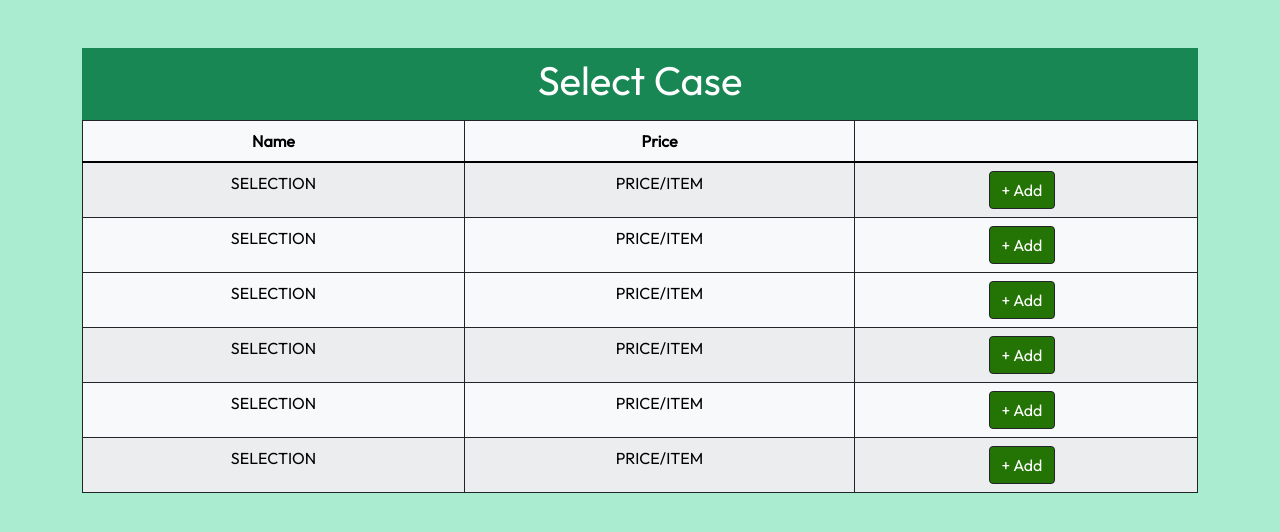
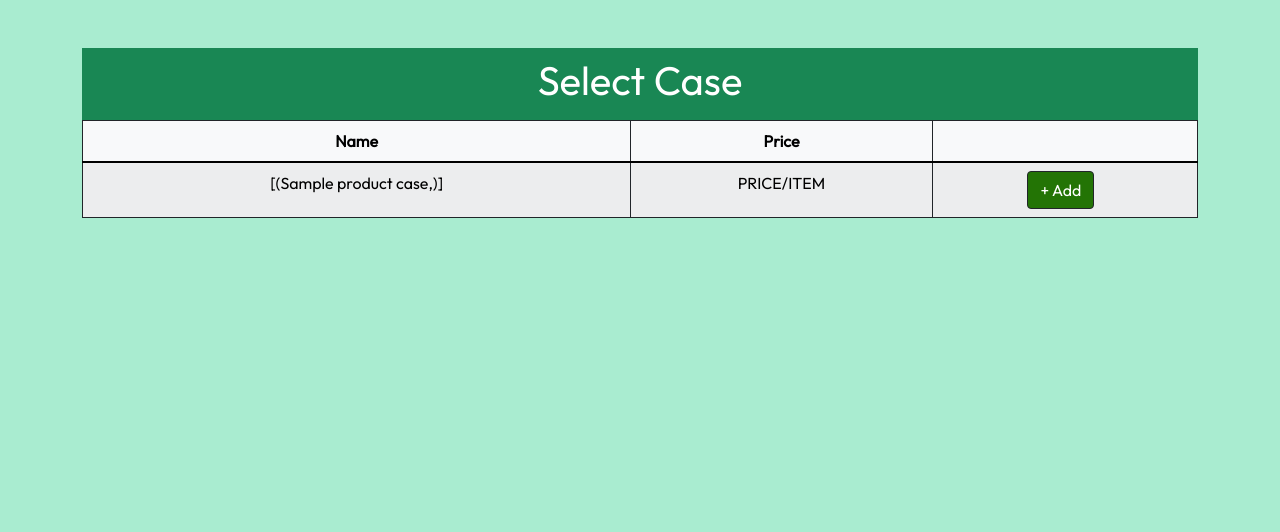
Before and after one commit to adev-exe/KydPicker, a Flask app: page /partsSelection/case.html in a window 1280 px wide. Shown: the part 56-588 px from the top of the page. Run offline with Flask 2, Linux system fonts and the light colour scheme; a database or web service that is not in the repository returns one stand-in record (values such as "Sample title"); some libraries are stand-ins or nearby versions.

Commit message:
db added to site. can view tables

```diff
--- /dev/null
+++ b/util.py
@@ -0,0 +1,82 @@
+import psycopg2
+from psycopg2 import Error
+
+# this function is based on the tutorial at: https://pynative.com/python-postgresql-tutorial/
+def connect_to_db(username='me', password='test', host='127.0.0.1', port='5432', database='KybPartPickerInventory'):
+    try:
+        # Connect to an existing database
+        connection = psycopg2.connect(user=username,
+                                      password=password,
+                                      host=host,
+                                      port=port,
+                                      database=database)
+
+        # Create a cursor to perform database operations
+        cursor = connection.cursor()
+        print("connected to the database")
+
+        return cursor, connection
+
+    except (Exception, Error) as error:
+        print("Error while connecting to PostgreSQL", error)
+
+
+def disconnect_from_db(connection, cursor):
+    if (connection):
+        cursor.close()
+        connection.close()
+        print("PostgreSQL connection is closed.")
+    else:
+        print("Connection does not work.")
+
+
+
+# run_sql(cursor,"select from;")
+def fetch_case(cursor, sql_string="select case_name from product_case;"):
+    try:
+        # Executing a SQL query
+        # cursor.execute("SELECT version();")
+        # cursor.execute("SELECT * from customer;")
+        cursor.execute(sql_string)
+        # Fetch result
+        # record = cursor.fetchone()
+        # print("You are connected to - ", record, "\n")
+        record = cursor.fetchall()
+        # print("Here are the first 5 rows", record[:5])
+        return record
+
+    except (Exception, Error) as error:
+        print("Errors while executes the code: ", error)
+        return -1
+
+
+# run_sql(cursor,"select from;")
+def run_and_fetch_sql(cursor, sql_string="select * from product_case"):
+    try:
+        # Executing a SQL query
+        # cursor.execute("SELECT version();")
+        # cursor.execute("SELECT * from customer;")
+        cursor.execute(sql_string)
+        # Fetch result
+        # record = cursor.fetchone()
+        # print("You are connected to - ", record, "\n")
+        record = cursor.fetchall()
+        print("Here are the first 5 rows", record[:5])
+        return record
+
+    except (Exception, Error) as error:
+        print("Errors while executes the code: ", error)
+        return -1
+
+
+# def run_and_commit_sql(cursor, connection, sql_string=""):
+#     try:
+#         # Executing a SQL query
+#         cursor.execute(sql_string)
+#         # if some changes are made, you need to commit your changes
+#         connection.commit()
+#         # use 1 to represent success
+#         return 1
+#     except (Exception, Error) as error:
+#         print("Errors while executes the code: ", error)
+#         return -1
--- a/website/templates/partsSelection/case.html
+++ b/website/templates/partsSelection/case.html
@@ -33,60 +33,16 @@
                     </tr>
                 </thead>
                 <tbody>
+                    {% for i in case_name %}
                     <tr>
-                        <td>SELECTION</td>
+                        <td>{{ case_name }}</td>
                         <td>PRICE/ITEM</td>
                         <td>
                             <button class="btn btn-dark me-2 text-white" style="background-color: #237405;"
                                 type="button" onclick="window.location.href=' {{ url_for('views.pcb') }} '"> + Add
                             </button>
                         </td>
-                    </tr>
-                    <tr>
-                        <td>SELECTION</td>
-                        <td>PRICE/ITEM</td>
-                        <td>
-                            <button class="btn btn-dark me-2 text-white" style="background-color: #237405;"
-                                type="button" onclick="window.location.href=' {{ url_for('views.pcb') }} '"> + Add
-                            </button>
-                        </td>
-                    </tr>
-                    <tr>
-                    <tr>
-                        <td>SELECTION</td>
-                        <td>PRICE/ITEM</td>
-                        <td>
-                            <button class="btn btn-dark me-2 text-white" style="background-color: #237405;"
-                                type="button" onclick="window.location.href=' {{ url_for('views.pcb') }} '"> + Add
-                            </button>
-                        </td>
-                    </tr>
-                    <tr>
-                        <td>SELECTION</td>
-                        <td>PRICE/ITEM</td>
-                        <td>
-                            <button class="btn btn-dark me-2 text-white" style="background-color: #237405;"
-                                type="button" onclick="window.location.href=' {{ url_for('views.pcb') }} '"> + Add
-                            </button>
-                        </td>
-                    </tr>
-                    <tr>
-                        <td>SELECTION</td>
-                        <td>PRICE/ITEM</td>
-                        <td>
-                            <button class="btn btn-dark me-2 text-white" style="background-color: #237405;"
-                                type="button" onclick="window.location.href=' {{ url_for('views.pcb') }} '"> + Add
-                            </button>
-                        </td>
-                    </tr>
-                    <tr>
-                        <td>SELECTION</td>
-                        <td>PRICE/ITEM</td>
-                        <td>
-                            <button class="btn btn-dark me-2 text-white" style="background-color: #237405;"
-                                type="button" onclick="window.location.href=' {{ url_for('views.pcb') }} '"> + Add
-                            </button>
-                        </td>
+                        {% endfor %}
                     </tr>
                 </tbody>
             </table>
--- a/website/views.py
+++ b/website/views.py
@@ -1,9 +1,18 @@
+import imp
 from flask import (
     Blueprint, render_template, url_for
 )
+import util
 
 views = Blueprint('views', __name__)
 
+
+# credidatials
+username = 'me'
+password = 'test'
+host = '127.0.0.1'
+port = '5432'
+database = 'KybPartPickerInventory'
 
 @views.route('/')
 @views.route('/base.html')
@@ -90,7 +99,27 @@ def pcb():
 
 @views.route('partsSelection/case.html')
 def case():
-    return render_template("partsSelection/case.html", title="Case Page",)
+    cursor, connection = util.connect_to_db(
+        username, password, host, port, database)
+    # execute SQL commands
+    record = util.fetch_case(
+        cursor, sql_string="select case_name from product_case;")
+    if record == -1:
+        print('Something is wrong with the SQL command')
+    else:
+        # this will return all column names of the select result table
+        # col_names = [desc[0] for desc in cursor.description]
+        # only use the first five rows
+        # log = record[10]
+        #  print("test”)I
+        log = record
+
+        print(log)
+        # log=[[1,2],[3,4]]
+    # disconnect from database
+    # print('Works')
+    util.disconnect_from_db(connection, cursor)
+    return render_template("partsSelection/case.html", title="Case Page", case_name=log)
 
 
 @views.route('partsSelection/plate.html')
```
Also changed, not shown: 4 other files.
